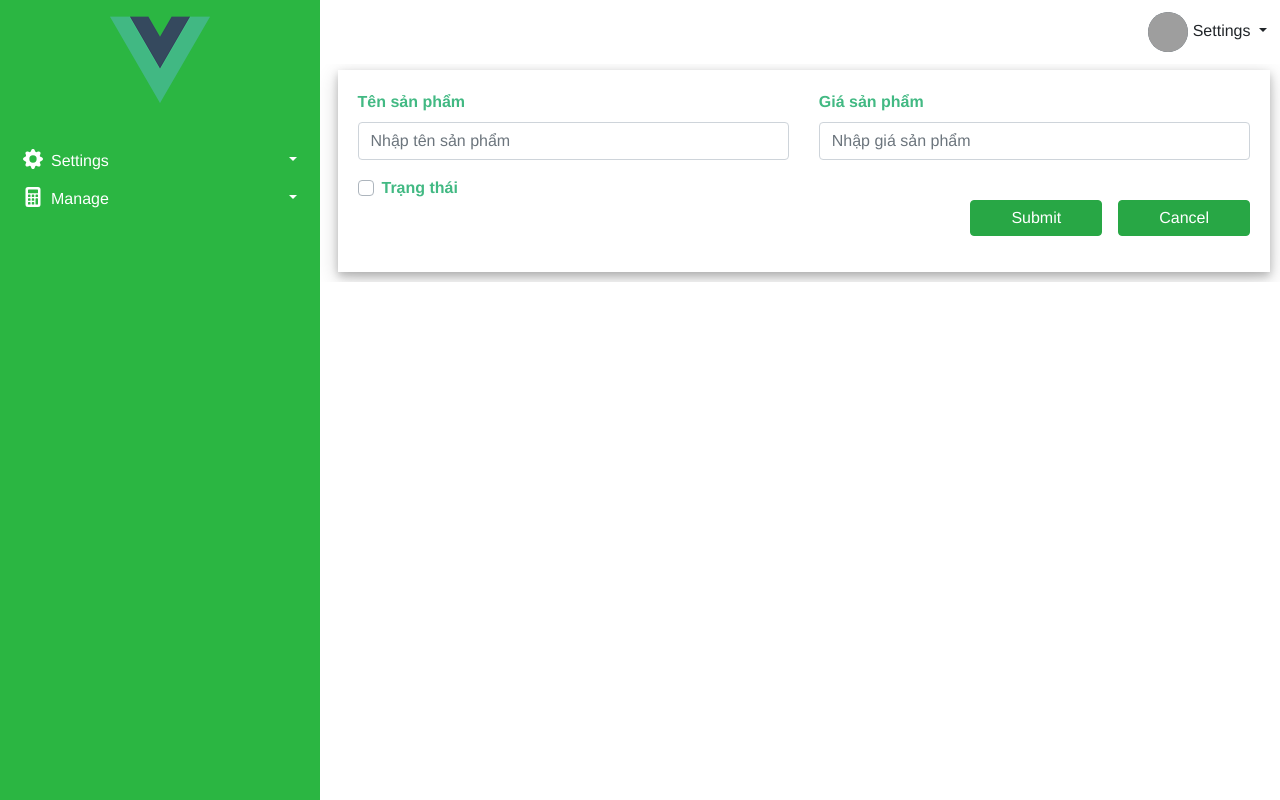
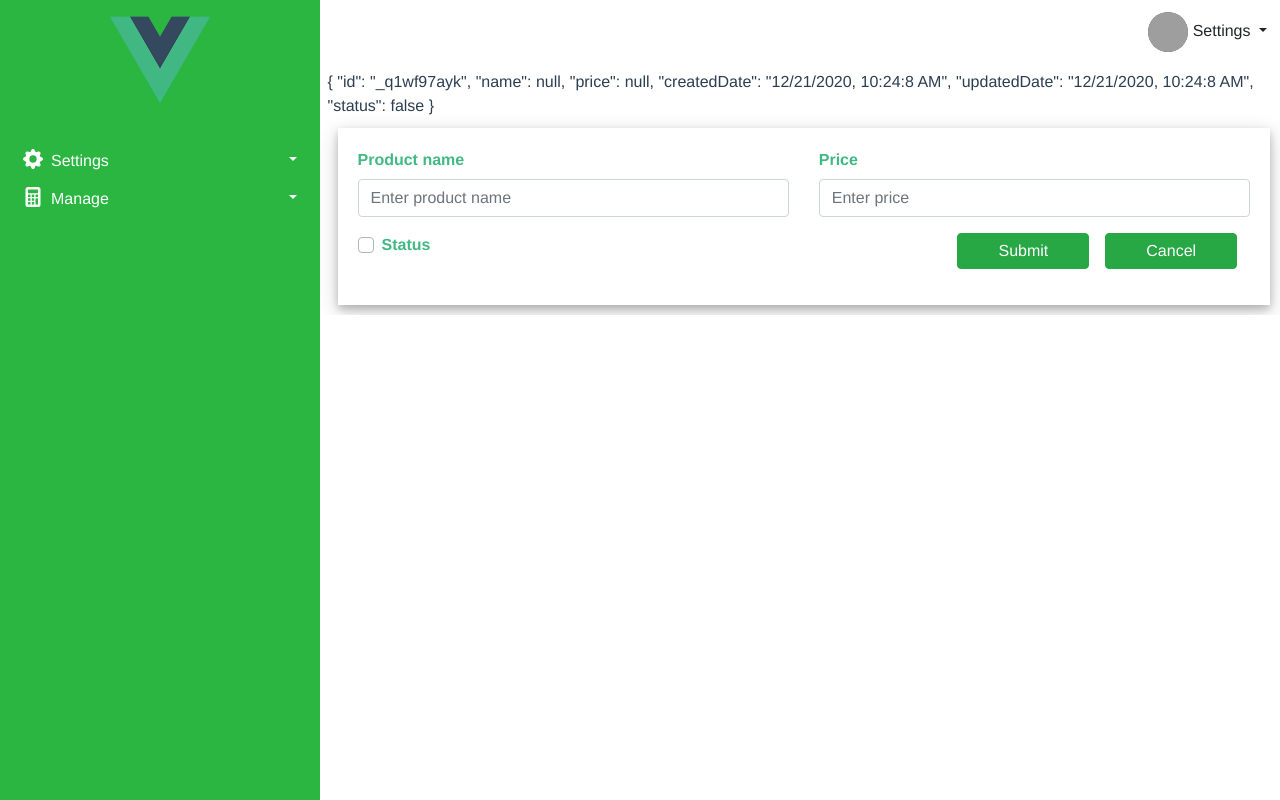
Before and after one commit to meocutee123/assignment, a Vue app: page /product/createProduct in a window 1280 px wide. Built offline with nearby package versions, Linux system fonts and the light colour scheme; sample sign-in values are in the browser's storage; grey boxes are pictures that could not be loaded.

Commit message:
12/30 5PM

```diff
--- /dev/null
+++ b/src/Elements/ButtonGroup.vue
@@ -0,0 +1,17 @@
+<template>
+  <b-form-group>
+    <b-button v-for="(attr, index) in attrs" :key="index" v-bind="attr" @click="() => attr.function && attr.function()">{{
+      attr.label
+    }}</b-button>
+  </b-form-group>
+</template>
+<script>
+export default {
+  props: ["attrs"],
+};
+</script>
+<style lang="scss" scoped>
+  .btn {
+    padding: 5px 40px;
+  }
+</style>
--- a/src/Elements/form.vue
+++ b/src/Elements/InputGroup.vue
@@ -1,7 +1,7 @@
 <template>
   <b-row>
     <b-col
-      v-for="(layout, index) in layouts"
+      v-for="(layout, index) in formLayout"
       :key="index"
       :cols="layout.cols"
       :class="layout.classes"
@@ -26,21 +26,23 @@
           {{ layout.attrs.label }}
         </b-form-checkbox>
       </b-form-group>
-      <b-form-group v-if="layout.type == 'button'">
-        <b-button
+      <b-form-group v-if="layout.type == 'radio'">
+        <b-form-checkbox
           v-bind="layout.attrs"
-          @click="layout.attrs.clickable ? layout.attrs.click : null"
-          >{{ layout.attrs.label }}</b-button
+          v-model="model[layout.attrs.model]"
         >
+          {{ layout.attrs.label }}
+        </b-form-checkbox>
       </b-form-group>
     </b-col>
+    <slot/>
   </b-row>
 </template>
 <script>
 import { validationMixin } from "vuelidate";
 export default {
   mixins: [validationMixin],
-  props: ["layouts", "model"],
+  props: ["formLayout", "model"],
   inject: ["$v"],
   methods: {
     validateState(field) {
--- /dev/null
+++ b/src/components/forms/product/Create.js
@@ -0,0 +1,53 @@
+export default {
+    formLayout: [
+      {
+        cols: "6",
+        type: "input",
+        label: "Product name",
+        attrs: {
+          id: "productName",
+          class: [],
+          placeholder: "Enter product name",
+          model: "productName",
+          validation: true,
+          invalidFeedback:
+            "This field is required and must be at least 3 characters",
+        },
+      },
+      {
+        cols: "6",
+        type: "input",
+        label: "Price",
+        invalidFeedback: "This field is required",
+        attrs: {
+          id: "price",
+          classes: [],
+          placeholder: "Enter price",
+          model: "price",
+          validation: true,
+        },
+      },
+      {
+        cols: "8",
+        type: "checkbox",
+        attrs: {
+          label: "Status",
+          model: "status",
+        },
+      },
+    ],
+    buttonGroup: [
+      {
+        type: "submit",
+        class: "mr-3",
+        variant: "success",
+        label: "Submit",
+      },
+      {
+        class: "mr-3",
+        variant: "success",
+        label: "Cancel",
+        to: "/product",
+      },
+    ],
+  };
--- a/src/components/forms/product/Create.vue
+++ b/src/components/forms/product/Create.vue
@@ -1,98 +1,28 @@
 <template>
-  <div id="create-product">
+  <div id="create-product">{{newProduct}}
     <form @submit.prevent="addProduct">
-      <b-row>
-        <b-col cols="6">
-          <b-form-group
-            id="fieldset-1"
-            label="Tên sản phẩm"
-            label-for="input-1"
-          >
-            <b-form-input
-              id="userName"
-              placeholder="Nhập tên sản phẩm"
-              v-model.trim="$v.newProduct.name.$model"
-              :class="{
-                'is-invalid': $v.newProduct.name.$error,
-                'is-valid': !$v.newProduct.name.$invalid,
-              }"
-            ></b-form-input>
-            <p
-              class="invalid-feedback text-danger"
-              v-if="!$v.newProduct.name.required"
-            >
-              Product name cannot be blank!
-            </p>
-            <p
-              class="invalid-feedback text-danger"
-              v-if="!$v.newProduct.name.minLength"
-            >
-              Product name must greater than
-              {{ $v.newProduct.name.$params.minLength.min }} characters!
-            </p>
-          </b-form-group>
-        </b-col>
-        <b-col cols="6"
-          ><b-form-group
-            id="fieldset-1"
-            label="Giá sản phẩm"
-            label-for="input-1"
-          >
-            <b-form-input
-              id="userName"
-              placeholder="Nhập giá sản phẩm"
-              v-model.trim="$v.newProduct.price.$model"
-              :class="{
-                'is-invalid': $v.newProduct.price.$error,
-                'is-valid': !$v.newProduct.price.$invalid,
-              }"
-            ></b-form-input>
-            <p
-              class="invalid-feedback text-danger"
-              v-if="!$v.newProduct.price.required"
-            >
-              Price cannot be blank!
-            </p></b-form-group
-          ></b-col
-        >
-
-        <b-col cols="12">
-          <b-form-checkbox
-            id="checkbox-1"
-            name="checkbox-1"
-            v-model="newProduct.status"
-          >
-            Trạng thái
-          </b-form-checkbox>
-        </b-col>
-        <b-col cols="12" class="d-flex">
-          <b-form-group class="mr-3 ml-auto">
-            <b-button type="submit" block variant="success">Submit</b-button>
-          </b-form-group>
-          <b-form-group>
-            <router-link :to="{ name: 'Product' }">
-              <b-button block variant="success">Cancel</b-button></router-link
-            >
-          </b-form-group>
-        </b-col>
-      </b-row>
+      <InputGroup :formLayout="formLayout" :model="model">
+        <ButtonGroup :attrs="buttonGroup" />
+      </InputGroup>
     </form>
   </div>
 </template>
 <script>
-import { mapGetters, mapMutations } from "vuex";
+import InputGroup from "@/elements/InputGroup";
+import ButtonGroup from "@/elements/ButtonGroup";
+import { mapMutations } from "vuex";
 import { required, minLength } from "vuelidate/lib/validators";
+import Create from "./Create.js";
 import mixins from "@/mixins/index.js";
 export default {
   mixins: [mixins],
   data() {
     return {
-      newProduct: {
-        id: this.getID + 1,
-        name: "",
-        createdDate: this.getFormattedDate(),
-        updatedDate: this.getFormattedDate(),
-        price: "",
+      formLayout: Create.formLayout,
+      buttonGroup: Create.buttonGroup,
+      model: {
+        productName: null,
+        price: null,
         status: false,
       },
     };
@@ -105,11 +35,11 @@ export default {
         this.ADD_PRODUCT(this.newProduct);
         this.$router.push({ name: "Product" });
       }
-    },
+    }
   },
   validations: {
-    newProduct: {
-      name: {
+    model: {
+      productName: {
         required,
         minLength: minLength(3),
       },
@@ -119,21 +49,28 @@ export default {
     },
   },
   computed: {
-    ...mapGetters(["getAllproducts"]),
-    getID() {
-      const id = this.getAllproducts.items.length + 1;
-      return id;
+    newProduct() {
+      let newProduct = {
+        id: this.getID,
+        name: this.model.productName,
+        price: this.model.price,
+        createdDate: this.getFormattedDate(),
+        updatedDate: this.getFormattedDate(),
+        status: this.model.status,
+      };
+      return newProduct;
     },
+  },
+  components: {
+    InputGroup,
+    ButtonGroup,
   },
 };
 </script>
-<style lang="scss" scope="this api replaced by slot-scope in 2.5.0+">
+<style lang="scss" scoped>
 form {
   padding: 20px;
   margin: 10px;
   box-shadow: 0 4px 8px 0 rgba(0, 0, 0, 0.2), 0 6px 20px 0 rgba(0, 0, 0, 0.19);
-  .btn {
-    padding: 5px 40px;
-  }
 }
 </style>
--- /dev/null
+++ b/src/components/forms/product/Edit.js
@@ -0,0 +1,51 @@
+export default {
+    formLayout: [
+      {
+        cols: "6",
+        type: "input",
+        label: "Product name",
+        attrs: {
+          id: "productName",
+          disabled: true,
+          class: [],
+          placeholder: "Enter product name",
+          model: "productName",
+        },
+      },
+      {
+        cols: "6",
+        type: "input",
+        label: "Price",
+        invalidFeedback: "This field is required",
+        attrs: {
+          id: "price",
+          classes: [],
+          placeholder: "Enter price",
+          model: "price",
+
+        },
+      },
+      {
+        cols: "8",
+        type: "checkbox",
+        attrs: {
+          label: "Status",
+          model: "status",
+        },
+      },
+    ],
+    buttonGroup: [
+      {
+        type: "submit",
+        class: "mr-3",
+        variant: "success",
+        label: "Submit",
+      },
+      {
+        class: "mr-3",
+        variant: "success",
+        label: "Cancel",
+        to: "/product",
+      },
+    ],
+  };
--- a/src/components/forms/product/Edit.vue
+++ b/src/components/forms/product/Edit.vue
@@ -1,74 +1,47 @@
 <template>
   <div id="create-product">
-    {{ product }}
     <form action="" @submit.prevent="update">
-      <b-row>
-        <b-col cols="6">
-          <b-form-group
-            id="fieldset-1"
-            label="Tên sản phẩm"
-            label-for="input-1"
-          >
-            <b-form-input
-              id="userName"
-              disabled
-              placeholder="Nhập tên sản phẩm"
-              v-model="product.name"
-            ></b-form-input>
-          </b-form-group>
-        </b-col>
-        <b-col cols="6"
-          ><b-form-group
-            id="fieldset-1"
-            label="Giá sản phẩm"
-            label-for="input-1"
-          >
-            <input
-              class="form-control"
-              id="userName"
-              placeholder="Nhập giá sản phẩm"
-              type="text"
-              v-model="product.price"/></b-form-group
-        ></b-col>
-        <b-col cols="12">
-          <div class="form-check">
-            <input
-              type="checkbox"
-              class="form-check-input"
-              id="checkbox-1"
-              v-model="product.status"
-            />
-            <label for="checkbox-1" class="form-checkbox-label"
-              >Trạng thái</label
-            >
-          </div>
-        </b-col>
-        <b-col cols="12" class="d-flex">
-          <b-form-group class="mr-3 ml-auto">
-            <b-button type="submit" block variant="success">Submit</b-button>
-          </b-form-group>
-          <b-form-group>
-            <router-link :to="{ name: 'Product' }">
-              <b-button block variant="success">Cancel</b-button></router-link
-            >
-          </b-form-group>
-        </b-col>
-      </b-row>
+      <InputGroup :formLayout="formLayout" :model="model">
+        <ButtonGroup :attrs="buttonGroup" />
+      </InputGroup>
     </form>
   </div>
 </template>
 <script>
+import InputGroup from "@/elements/InputGroup";
+import ButtonGroup from "@/elements/ButtonGroup";
+import mixins from "@/mixins/index.js";
+import Edit from "./Edit.js";
 import { mapActions } from "vuex";
+import { required} from "vuelidate/lib/validators";
 export default {
   props: ["id"],
+  mixins: [mixins],
   data() {
     return {
+      formLayout: Edit.formLayout,
+      buttonGroup: Edit.buttonGroup,
+      model: {
+        productName: null,
+        price: null,
+        status: false,
+      },
       product: {
-        id: this.id,
+        productName: '',
         price: "",
         status: "",
       },
     };
+  },
+    validations: {
+    model: {
+      productName: {
+        required,
+      },
+      price: {
+        required,
+      },
+    },
   },
   mounted() {
     this.product = Object.assign(
@@ -77,11 +50,15 @@ export default {
       JSON.parse(JSON.stringify(this.currentProduct))
     );
   },
+
   methods: {
     ...mapActions(["LOAD_PRODUCT"]),
     update() {
-      this.$store.dispatch("UPDATE_PRODUCT", this.product);
-      this.$router.replace("/product");
+      this.$v.$touch();
+      if (!this.$v.$invalid) {
+        this.$store.dispatch("UPDATE_PRODUCT", this.product);
+        this.$router.replace("/product");
+      }
     },
   },
   computed: {
@@ -90,15 +67,16 @@ export default {
       return this.$store.state.product.currentProduct;
     },
   },
+  components: {
+    InputGroup,
+    ButtonGroup,
+  },
 };
 </script>
-<style lang="scss">
+<style lang="scss" scoped>
 form {
   padding: 20px;
   margin: 10px;
   box-shadow: 0 4px 8px 0 rgba(0, 0, 0, 0.2), 0 6px 20px 0 rgba(0, 0, 0, 0.19);
-  .btn {
-    padding: 5px 40px;
-  }
 }
 </style>
--- /dev/null
+++ b/src/components/forms/user/Create.js
@@ -0,0 +1,55 @@
+export default {
+  formLayout: [
+    {
+      cols: "6",
+      type: "input",
+      label: "User name",
+      attrs: {
+        id: "userName",
+        class: [],
+        placeholder: "Enter your username",
+        model: "userName",
+        validation: true,
+        invalidFeedback:
+          "This field is required and must be at least 3 characters",
+      },
+    },
+    {
+      cols: "6",
+    },
+    {
+      cols: "6",
+      type: "input",
+      label: "First name",
+      invalidFeedback: "This field is required",
+      attrs: {
+        id: "first",
+        classes: [],
+        placeholder: "Enter your first name",
+        model: "first",
+        validation: true,
+      },
+    },
+    {
+      cols: "6",
+      type: "input",
+      label: "Last name",
+      invalidFeedback: "This field is required",
+      attrs: {
+        id: "last",
+        classes: [],
+        placeholder: "Enter your last name",
+        model: "last",
+        validation: true,
+      },
+    },
+    {
+      cols: "8",
+      type: "checkbox",
+      attrs: {
+        label: "Status",
+        model: "status",
+      },
+    },
+  ],
+};
--- a/src/components/forms/user/Create.vue
+++ b/src/components/forms/user/Create.vue
@@ -1,97 +1,39 @@
 <template>
   <div id="create-user">
-    <form @submit.prevent="addUser">
-      <Form :layouts="layouts" :model="model" />
+    <form @submit.prevent="addNew">
+      <InputGroup :formLayout="formLayout" :model="model">
+        <ButtonGroup :attrs="buttonGroup" />
+      </InputGroup>
     </form>
   </div>
 </template>
 <script>
-import Form from "@/elements/form";
-import { mapGetters, mapMutations } from "vuex";
+import InputGroup from "@/elements/InputGroup";
+import ButtonGroup from "@/elements/ButtonGroup";
+import Create from "./Create.js";
+import { mapMutations } from "vuex";
 import { required, minLength } from "vuelidate/lib/validators";
 import mixins from "@/mixins/index.js";
 export default {
   mixins: [mixins],
   data() {
     return {
-      layouts: [
+      formLayout: Create.formLayout,
+      buttonGroup: [
         {
-          cols: "6",
-          type: "input",
-          label: "User name",
-          attrs: {
-            id: "userName",
-            class: [],
-            placeholder: "Enter your username",
-            model: "userName",
-            validation: true,
-            invalidFeedback:
-              "This field is required and must be at least 3 characters",
-          },
+          type: "submit",
+          class: "mr-3",
+          variant: "success",
+          label: "Submit",
+          // function: () => {
+          //   this.$router.push({ name: "Home" });
+          // },
         },
         {
-          cols: "6",
-        },
-        {
-          cols: "6",
-          type: "input",
-          label: "First name",
-          invalidFeedback: "This field is required",
-          attrs: {
-            id: "first",
-            classes: [],
-            placeholder: "Enter your first name",
-            model: "first",
-            validation: true,
-          },
-        },
-        {
-          cols: "6",
-          type: "input",
-          label: "Last name",
-          invalidFeedback: "This field is required",
-          attrs: {
-            id: "last",
-            classes: [],
-            placeholder: "Enter your last name",
-            model: "last",
-            validation: true,
-          },
-        },
-        {
-          cols: "6",
-          type: "checkbox",
-          attrs: {
-            label: "Status",
-            model: "status",
-          },
-        },
-        {
-          cols: "6",
-          type: "button",
-          classes: ["d-flex", "flex-row-reverse"],
-          // attrs: [
-          //   {
-          //     type: 'submit',
-          //     variant: "success",
-          //     label: "Submit",
-          //     class: ["mr-3"],
-          //   },
-          //   {
-          //     variant: "success",
-          //     label: "Cancel",
-          //     to: { name: "Home" }
-          //   },
-          // ],
-          attrs: {
-            type: "submit",
-            variant: "success",
-            label: "Submit",
-            class: ["mr-3"],
-            clickable: true,
-            click: () => console.log('foo sadfhsdakjf'),
-
-          },
+          class: "mr-3",
+          variant: "success",
+          label: "Cancel",
+          to: "/",
         },
       ],
       model: {
@@ -116,31 +58,22 @@ export default {
       },
     },
   },
-  provide() {
-    return {
-      $v: this.$v,
-    };
-  },
   methods: {
-    ...mapMutations(["ADD_USER"]),
+    ...mapMutations({
+      add: "ADD_USER",
+    }),
 
-    addUser: function() {
+    addNew: function() {
       this.$v.model.$touch();
 
       if (!this.$v.model.$anyError) {
-        // this.ADD_USER(this.newUser);
-        // this.$router.push({ name: "Home" });
-        console.log("foo");
+        this.add(this.newUser);
+        this.$router.push({ name: "Home" });
         return;
       }
     },
   },
   computed: {
-    ...mapGetters(["getAllUsers"]),
-    getID() {
-      const id = this.getAllUsers.items.length + 1;
-      return id;
-    },
     newUser() {
       let newUser = {
         id: this.getID,
@@ -153,17 +86,15 @@ export default {
     },
   },
   components: {
-    Form,
+    InputGroup,
+    ButtonGroup,
   },
 };
 </script>
-<style lang="scss" scope>
+<style lang="scss" scoped>
 form {
   padding: 20px;
   margin: 20px;
   box-shadow: 0 4px 8px 0 rgba(0, 0, 0, 0.2), 0 6px 20px 0 rgba(0, 0, 0, 0.19);
-  .btn {
-    padding: 5px 40px;
-  }
 }
 </style>
--- a/src/components/tables/Product.vue
+++ b/src/components/tables/Product.vue
@@ -10,7 +10,7 @@
     >
       <template #cell(id)="data">
         <router-link :to="{ name: 'EditProduct', params: { id: data.value } }">
-          <i class="fas fa-edit" style="font-weight: bold; color: #42b983;"></i>
+          <i class="fas fa-th-large ml-3" style="font-weight: bold; color: #42b983;"></i>
         </router-link> </template
     ></Table>
   </div>
--- a/src/components/tables/User.vue
+++ b/src/components/tables/User.vue
@@ -10,7 +10,7 @@
     >
       <template #cell(id)="data">
         <router-link :to="{name: 'Edit', params: {id: data.value}}">
-          <i class="fas fa-edit" style="font-weight: bold; color: #42b983;"></i>
+          <i class="fas fa-edit ml-3" style="font-weight: bold; color: #42b983;"></i>
         </router-link>
       </template>
     </Table>
--- a/src/mixins/index.js
+++ b/src/mixins/index.js
@@ -19,6 +19,21 @@ const mixins = {
 
       return str;
     },
-    }
-}
-export default mixins
+  },
+  provide() {
+    return {
+      $v: this.$v,
+    };
+  },
+  computed: {
+    getID() {
+      let str =
+        "_" +
+        Math.random()
+          .toString(36)
+          .substr(2, 9);
+      return str;
+    },
+  },
+};
+export default mixins;
```
Lines whose indentation alone changed are shown as unchanged.
